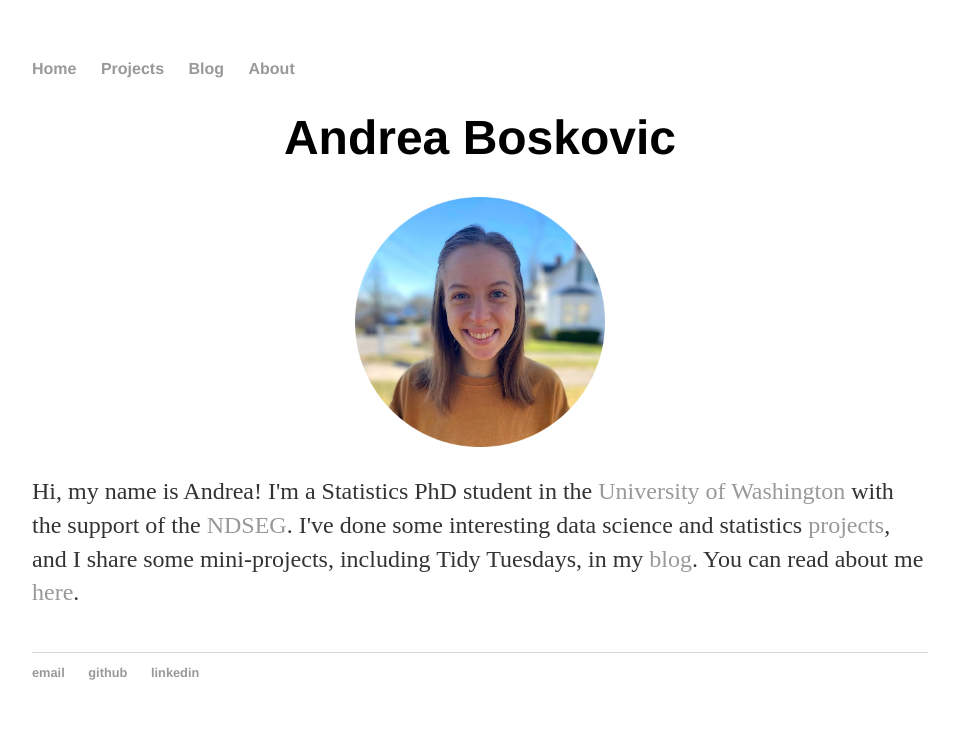
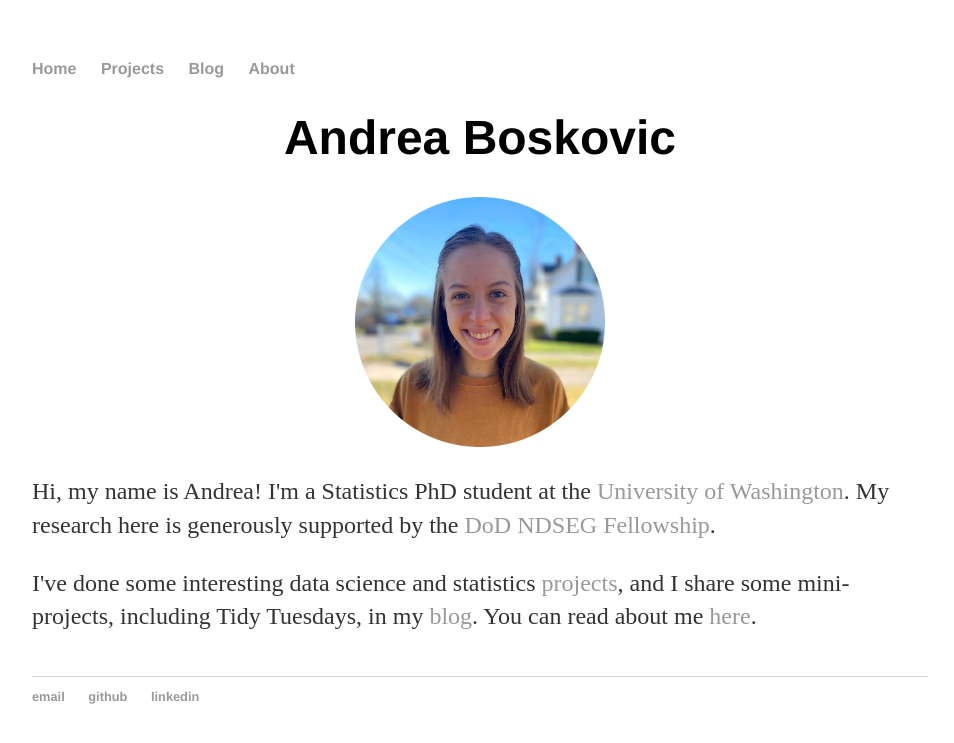
Before and after one commit to aboskovic21/aboskovic21.github.io, a Jekyll site: the page built from index.html, in a window 1280 px wide. Shown: the top 743 px of the page, without its empty margins (160-1114 px from the left). Built offline with Jekyll 4.4.1, drawn with Linux system fonts in a browser that asks for light colours.

Commit message:
Update index.html

```diff
--- a/index.html
+++ b/index.html
@@ -6,7 +6,9 @@ title: Andrea Boskovic
 <div class="blurb">
 	<center><h1>Andrea Boskovic</h1></center>
 	<center><img src="photo.png" width="250" height="250"></center>
-	<p>Hi, my name is Andrea! I'm a Statistics PhD student in the <a href="https://stat.uw.edu/">University of Washington</a> with the support of the <a href="http://ndseg.sysplus.com/">NDSEG</a>. I've done some interesting data science and statistics <a href="/projects">projects</a>, and I share some mini-projects, including Tidy Tuesdays, in my <a href="/blog">blog</a>. You can read about me <a href="/about">here</a>.</p>
+	<p>Hi, my name is Andrea! I'm a Statistics PhD student at the <a href="https://stat.uw.edu/">University of Washington</a>. My research here is generously supported by the <a href="http://ndseg.sysplus.com/">DoD NDSEG Fellowship</a>.</p>
+
+	<p>I've done some interesting data science and statistics <a href="/projects">projects</a>, and I share some mini-projects, including Tidy Tuesdays, in my <a href="/blog">blog</a>. You can read about me <a href="/about">here</a>.</p>
 
 
 </div><!-- /.blurb -->
```
